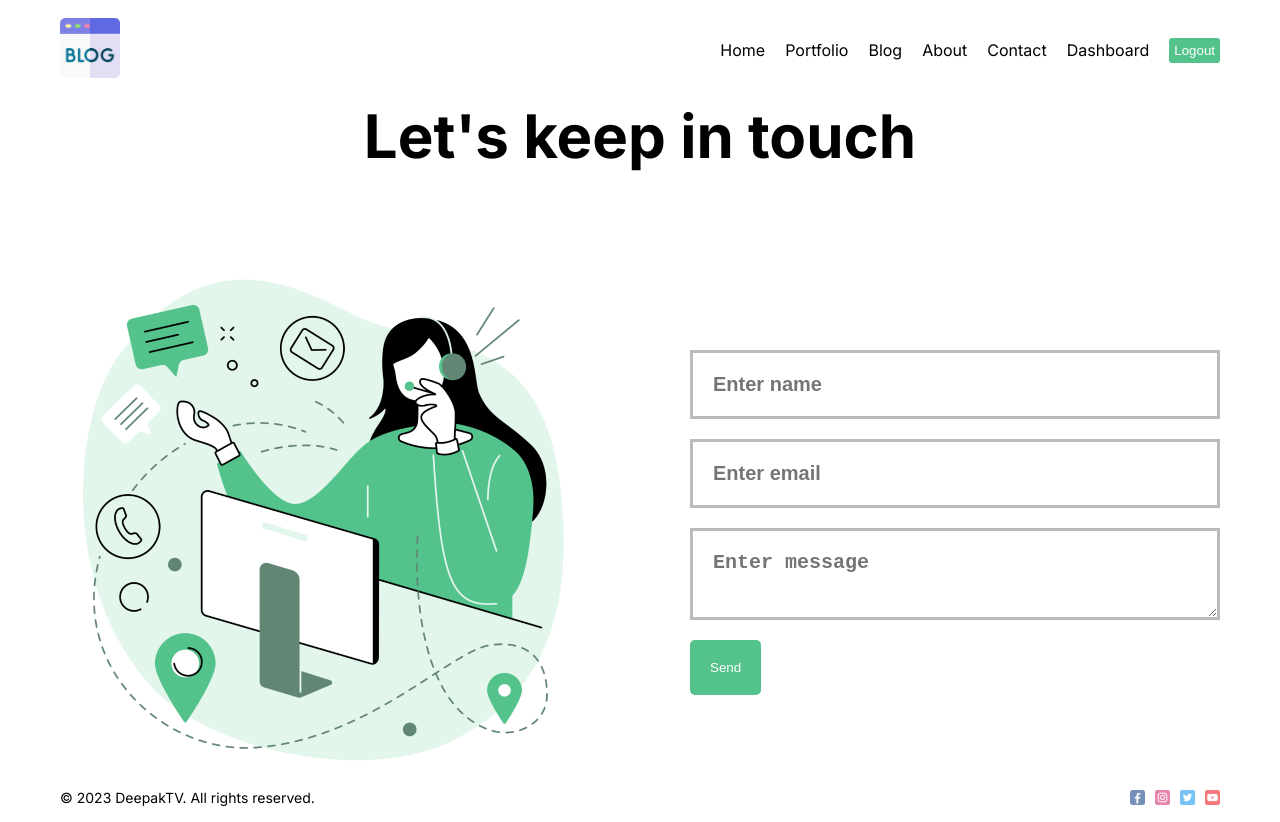
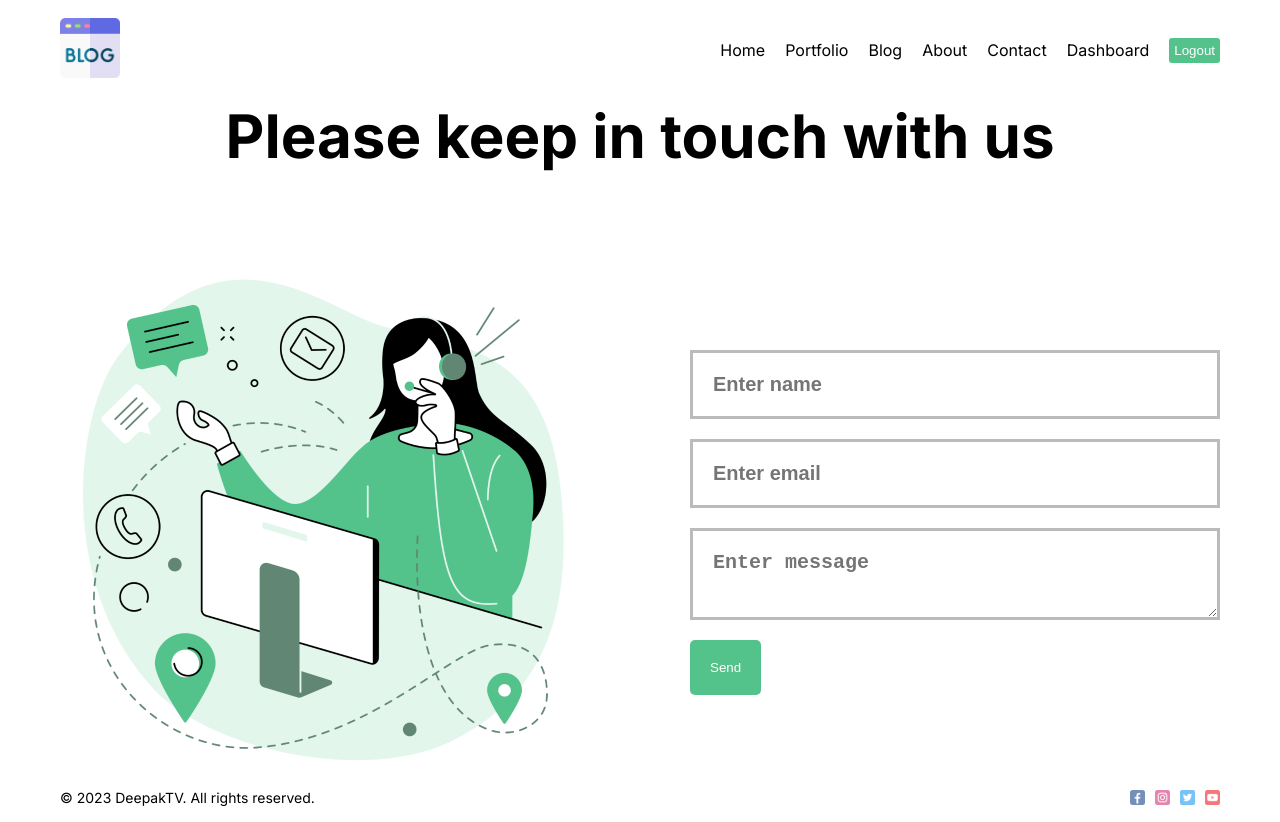
Before and after one commit to deepakkumar9470/next-blog-app-2023, a Next.js app: page /contact in a window 1280 px wide. Built offline with nearby package versions, Linux system fonts and the light colour scheme.

Commit message:
next blog v1

```diff
--- a/src/app/contact/page.jsx
+++ b/src/app/contact/page.jsx
@@ -9,7 +9,7 @@ export const metadata = {
 const Contact = () => {
   return (
     <div className={styles.container}>
-      <h1 className={styles.title}>Let's keep in touch</h1>
+      <h1 className={styles.title}>Please keep in touch with us</h1>
 
     <div className={styles.content}>
          <div className={styles.imgContainer}>
```
